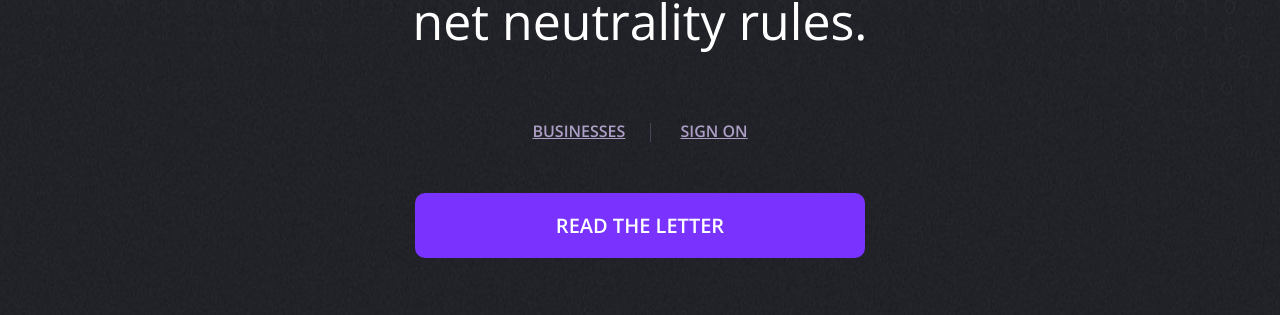
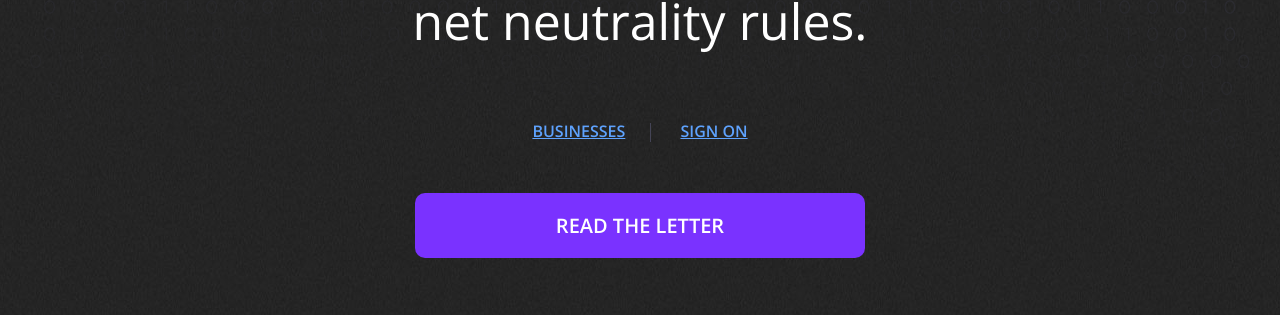
Before and after one commit to fightforthefuture/theworldfornetneutrality.com, a Jekyll site: the page built from index.md, in a window 1280 px wide. Shown: the part 236-551 px from the top of the page. Built offline with Jekyll 4.4.1, drawn with Linux system fonts in a browser that asks for light colours.

Commit message:
Tweak styles, new background and social images

```diff
--- a/_sass/_default.scss
+++ b/_sass/_default.scss
@@ -36,7 +36,7 @@ strong {
 }
 
 a {
-	color: #ad9fc6;
+	color: #5ea2fd;
 	&:hover {
 		color: white;
 	}
@@ -47,6 +47,19 @@ img {
 	max-width: 200px;
 	width: auto;
 	height: auto;
+}
+
+dl:first-child {
+	border-top: 5px solid #7c8388;
+	dt {
+		line-height: 55px;
+	}
+	a em {
+		background-color: #329cff;
+	}
+	a:hover em {
+		background-color: #0064c3;
+	}
 }
 
 .section {
```
Also changed, not shown: images/background.jpg, images/social/F1.jpg (added), images/social/F2.jpg (added), images/social/F3.jpg (added), images/social/OG.jpg (added), images/social/T1.jpg (added), images/social/T2.jpg (added), images/social/T3.jpg (added).
